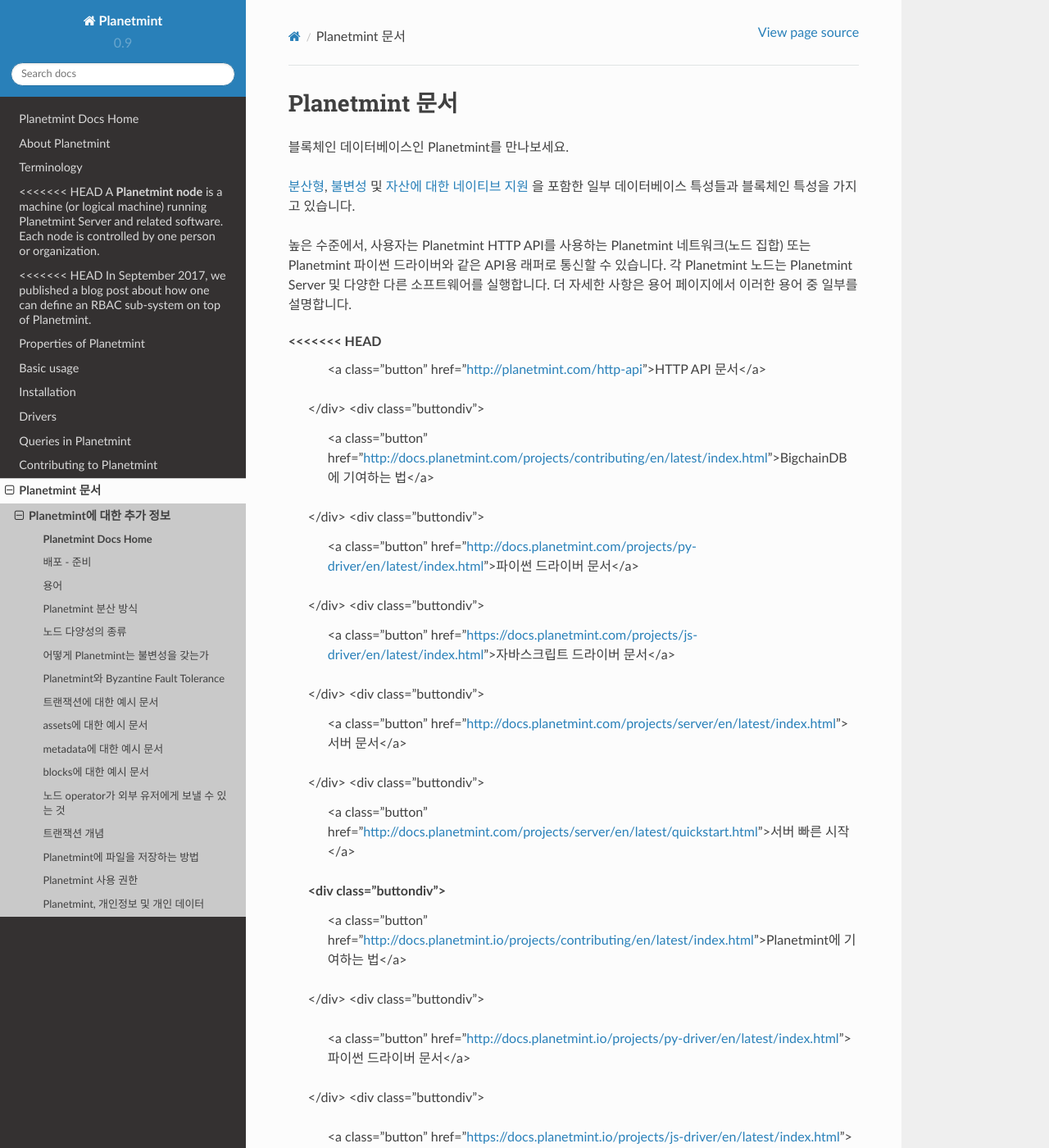
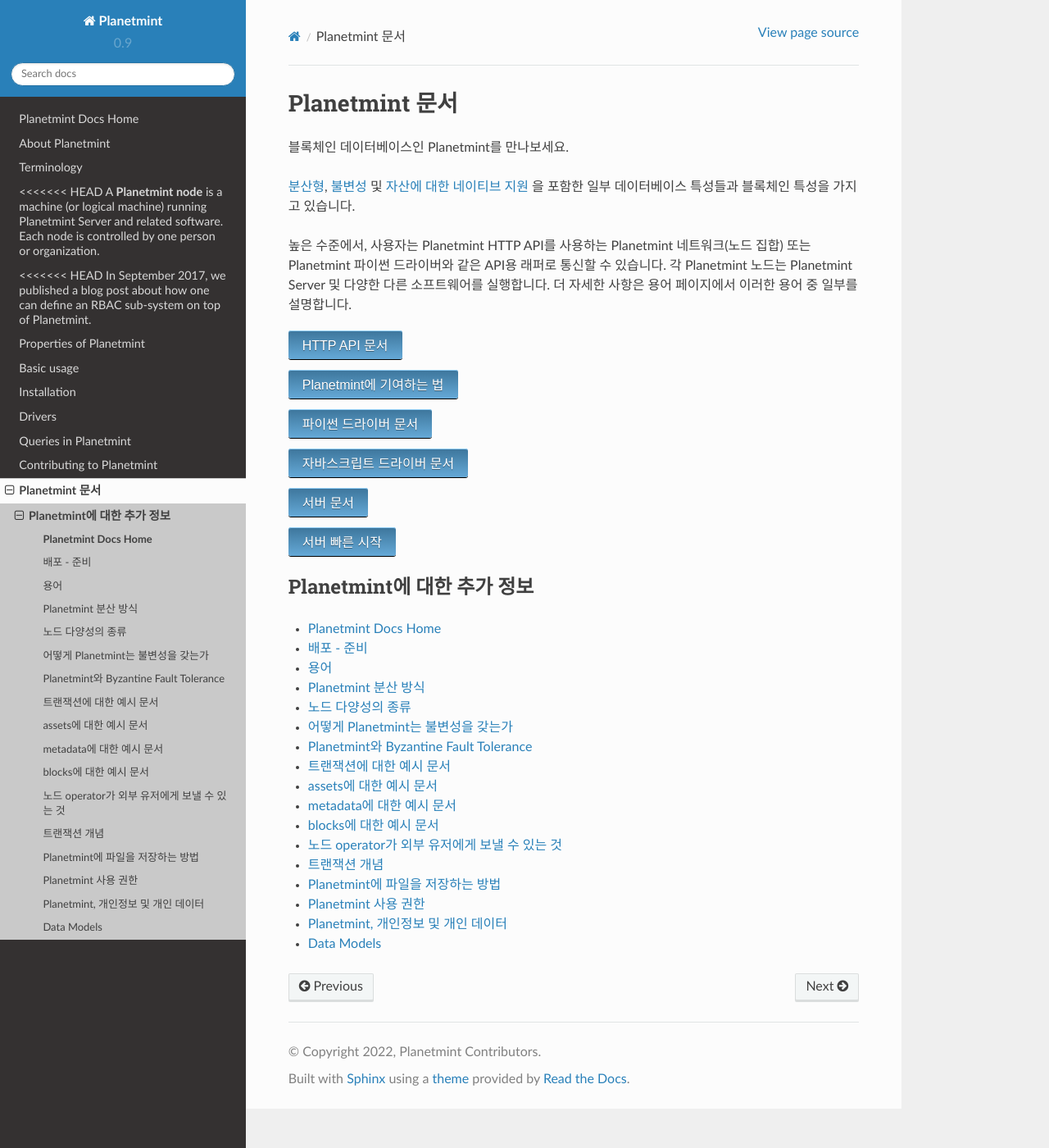
Before and after one commit to planetmint/planetmint, a Sphinx documentation site: the page built from docs/root/source/korean/index.rst, in a window 1280 px wide and 1400 px high. Shown: the whole window at 82% size. Built offline with Sphinx 7.4.7 and the Read the Docs theme 2.0.0, drawn with Linux system fonts in a browser that asks for light colours; pages that are not in the unit, such as notebooks, are missing from menus; some of the changed text lies outside the part shown.

Commit message:
Fixes build issues in last merge

```diff
--- a/docs/root/generate_http_server_api_documentation.py
+++ b/docs/root/generate_http_server_api_documentation.py
@@ -9,7 +9,7 @@
 import os
 import os.path
 
-from planetmint.iomon.transaction import Transaction, Input, TransactionLink
+from planetmint.common.transaction import Transaction, Input, TransactionLink
 from planetmint import lib
 from planetmint.web import server
 
--- a/docs/root/source/installation/network-setup/k8s-deployment-template/node-on-kubernetes.rst
+++ b/docs/root/source/installation/network-setup/k8s-deployment-template/node-on-kubernetes.rst
@@ -166,11 +166,7 @@
 
   * This step is required only if you are planning to set up multiple
     `Planetmint nodes
-<<<<<<< HEAD
-    <https://docs.planetmint.com/en/latest/terminology.html>`_ or are using
-=======
     <https://docs.planetmint.io/en/latest/terminology.html>`_ or are using
->>>>>>> 3bfc3298f8210b135084e823eedd47f213538088
     HTTPS certificates tied to a domain.
 
   * The following command can help you find out if the NGINX service started
--- a/docs/root/source/korean/index.rst
+++ b/docs/root/source/korean/index.rst
@@ -56,24 +56,6 @@
    </style>
 
    <div class="buttondiv">
-<<<<<<< HEAD
-     <a class="button" href="http://planetmint.com/http-api">HTTP API 문서</a>
-   </div>
-   <div class="buttondiv">
-     <a class="button" href="http://docs.planetmint.com/projects/contributing/en/latest/index.html">BigchainDB에 기여하는 법</a>
-   </div>
-   <div class="buttondiv">
-     <a class="button" href="http://docs.planetmint.com/projects/py-driver/en/latest/index.html">파이썬 드라이버 문서</a>
-   </div>
-   <div class="buttondiv">
-     <a class="button" href="https://docs.planetmint.com/projects/js-driver/en/latest/index.html">자바스크립트 드라이버 문서</a>
-   </div>
-   <div class="buttondiv">
-     <a class="button" href="http://docs.planetmint.com/projects/server/en/latest/index.html">서버 문서</a>
-   </div>
-   <div class="buttondiv">
-     <a class="button" href="http://docs.planetmint.com/projects/server/en/latest/quickstart.html">서버 빠른 시작</a>
-=======
      <a class="button" href="http://planetmint.io/http-api">HTTP API 문서</a>
    </div>
    <div class="buttondiv">
@@ -114,8 +95,4 @@
    store-files_ko
    permissions-ko
    private-data-ko
-<<<<<<< HEAD
-   Data Models <https://docs.planetmint.com/projects/server/en/latest/data-models/index.html>
-=======
    Data Models <https://docs.planetmint.io/projects/server/en/latest/data-models/index.html>
->>>>>>> 3bfc3298f8210b135084e823eedd47f213538088
```
Also changed, not shown: other parts of docs/root/source/korean/index.rst (+0 -1 lines), docs/root/source/contributing/cross-project-policies/code-of-conduct.md (+1 -1 lines), docs/root/source/contributing/cross-project-policies/release-process.md (+1 -1 lines), 2 other files.
